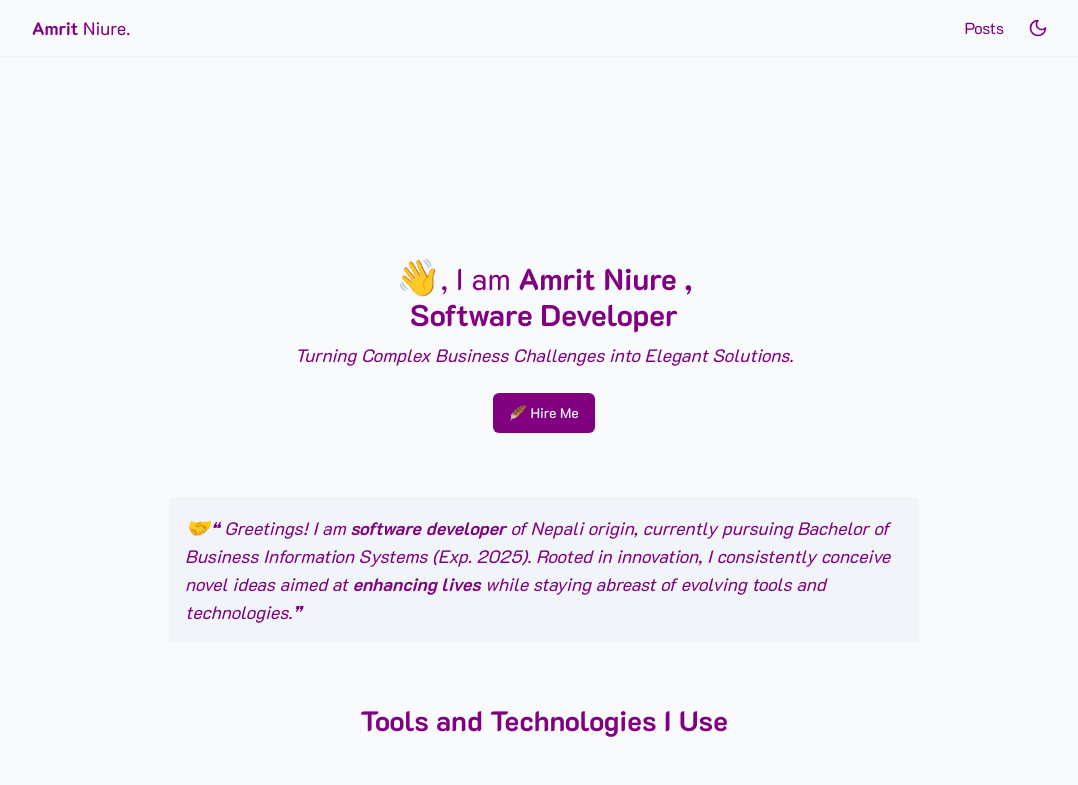
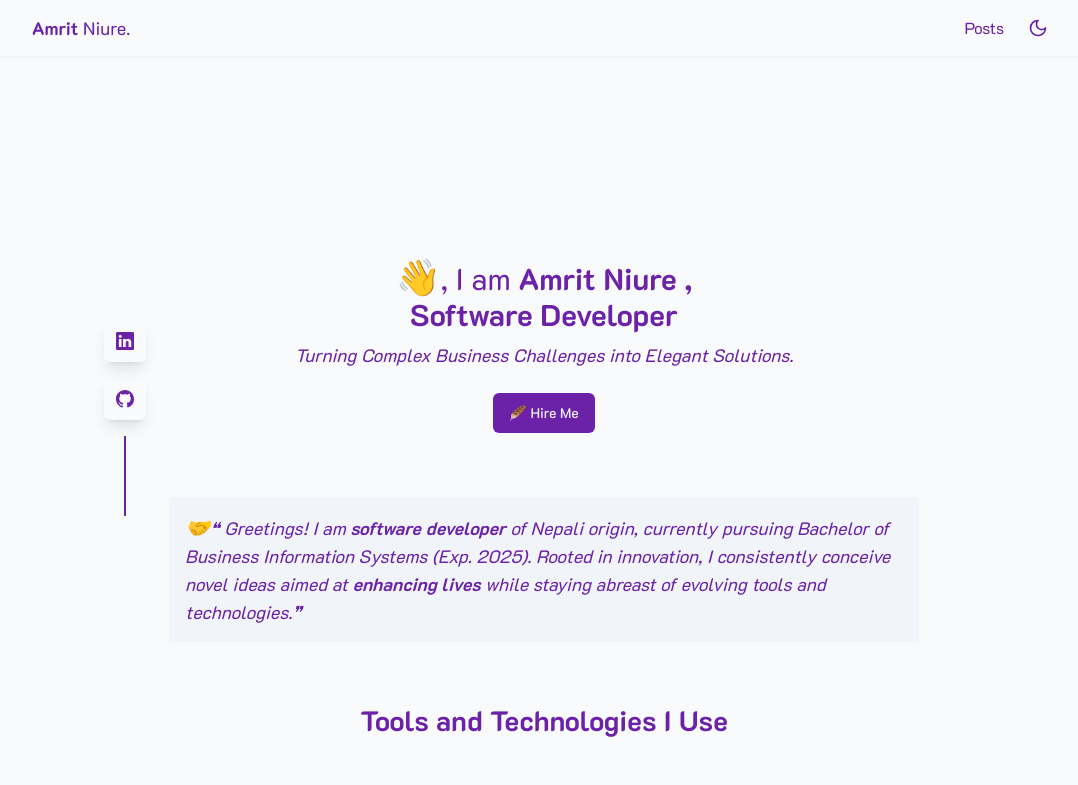
Before and after one commit to amrit-niure/Niure, a Next.js app: page / in a window 1280 px wide. Shown: the top 785 px of the page, without its empty margins (96-1174 px from the left). Built offline with nearby package versions, Linux system fonts and the light colour scheme.

Commit message:
basics..

```diff
--- a/package.json
+++ b/package.json
@@ -27,6 +27,7 @@
     "postcss": "8.4.28",
     "react": "18.2.0",
     "react-dom": "18.2.0",
+    "react-hot-toast": "^2.4.1",
     "react-icons": "^4.10.1",
     "tailwind-merge": "^1.14.0",
     "tailwindcss": "3.3.3",
--- a/src/components/Contact.tsx
+++ b/src/components/Contact.tsx
@@ -7,6 +7,7 @@ import { ArrowRight, Pen } from "lucide-react";
 import { BsPencilSquare } from "react-icons/bs";
 import { AiTwotonePhone } from "react-icons/ai";
 import Button from "./Button";
+import { Toaster, toast } from 'react-hot-toast';
 
 interface ContactProps {}
 
@@ -36,7 +37,7 @@ const Contact: FC<ContactProps> = () => {
     project: string;
   },onSubmitProps:FormikHelpers<MyFormValues>) => {
     // Handle form submission here
-    alert(values.name)
+   toast.success("Message Sent ❤️")
 onSubmitProps.resetForm()
   };
 
@@ -48,7 +49,8 @@ onSubmitProps.resetForm()
 
   return (
     <section className="">
-      <div className="flexbox flex-col  pb-4">
+      <Toaster />
+      <div className="flexbox flex-col   pb-4">
         <span className="text-h1 font-semibold">Get in Touch</span>
         <h2 className="hidden md:flex">Contact Me</h2>
       </div>
@@ -58,47 +60,47 @@ onSubmitProps.resetForm()
           <h3 className="flexbox text-h2 font-semibold">Talk to me</h3>
           <div className="px-8 flex flex-col gap-4">
 
-            <div className="flexbox flex-col gap-1 py-4 bg-white shadow-lg rounded-2xl">
+            <div className="flexbox flex-col gap-1 py-4 dark:text-primary-light bg-white dark:bg-darker shadow-lg border-light-gray dark:border-[3px] rounded-2xl">
              <BiMailSend className = "text-4xl" />
               <h3 className="font-bold">Email</h3>
-              <span className="text-main-light font-semibold">codetocontact.newray@gmail.com</span>
+              <span className="text-light-gray font-semibold">codetocontact.newray@gmail.com</span>
               <a
                 href="mailto:codetocontact.newray@gmail.com"
                 target="_blank"
                 className="contact__button"
               >
-              <span className="flex items-center  gap-2 font-semibold"> Write me{" "} <BsPencilSquare /></span>
+              <span className="flex items-center text-secondary gap-2 font-semibold"> Write me{" "} <BsPencilSquare /></span>
 
               </a>
             </div>
 
             {/* phone */}
-            <div className="flexbox flex-col gap-1  py-4 bg-white shadow-lg rounded-2xl">
+            <div className="flexbox flex-col gap-1  py-4 dark:text-primary-light bg-white dark:bg-darker shadow-lg border-light-gray dark:border-[3px] rounded-2xl">
              <BiMailSend className = "text-4xl" />
               <h3 className="font-bold">Phone</h3>
-              <span className="text-main-light font-semibold">+61 424 562 124</span>
+              <span className="text-light-gray  font-semibold">+61 424 562 124</span>
               <a
 
                 href="tel:+1234567890"
                 target="_blank"
                 className="contact__button"
               >
-              <span className="flex items-center  gap-2 font-semibold"> Call me{" "} <AiTwotonePhone /></span>
+              <span className="flex items-center text-secondary gap-2 font-semibold"> Call me{" "} <AiTwotonePhone /></span>
                 <i className="bx bx-right-arrow-alt contact__button-icon"></i>
               </a>
             </div>
 
             {/* other */}
 
-            <div className="flexbox flex-col gap-1  py-4 bg-white shadow-lg rounded-2xl">
+            <div className="flexbox flex-col gap-1  py-4 dark:text-primary-light bg-white dark:bg-darker shadow-lg border-light-gray dark:border-[3px] rounded-2xl">
              <BiMailSend className = "text-4xl" />
               <h3 className="font-bold">LinkedIn </h3>
-              <span className="text-main-light font-semibold">Amrit Niure</span>
+              <span className="text-light-gray  font-semibold">Amrit Niure</span>
               <a
                 href="https://www.linkedin.com/messaging/compose/?to=amrit-niure-313a75230" target="_blank"
                 className="contact__button"
               >
-              <span className="flex items-center  gap-2 font-semibold"> Message Me{" "} <BiMessageRounded className="text-bold"/></span>
+              <span className="flex items-center text-secondary gap-2 font-semibold"> Message Me{" "} <BiMessageRounded className="text-bold"/></span>
                 <i className="bx bx-right-arrow-alt contact__button-icon"></i>
               </a>
             </div>
@@ -110,7 +112,7 @@ onSubmitProps.resetForm()
         <h3 className="flexbox text-h2 font-semibold">Write Me Your Project</h3>
           <form onSubmit={formik.handleSubmit} className=" flex flex-col gap-8">
             <div className="flex flex-col relative">
-              <label htmlFor="name" className="absolute top-[-0.8rem] left-[1.25rem] text-main-light bg-slate-50 px-1.5 z-20">Name</label>
+              <label htmlFor="name" className="absolute top-[-0.8rem] left-[1.25rem] text-secondary  bg-slate-50 px-1.5 z-20 dark:bg-primary-dark dark:text-light-gray">Name</label>
               <input
                 type="text"
                 id="name"
@@ -119,15 +121,15 @@ onSubmitProps.resetForm()
                 onChange={formik.handleChange}
                 onBlur={formik.handleBlur}
                 value={formik.values.name}
-                className=" border-[3px] border-slate-500 bg-background outline-none px-6 py-4 rounded-xl "
+                className=" border-[3px] border-light-gray bg-background outline-none px-6 py-4 rounded-xl dark:bg-primary-dark  "
               />
               {formik.touched.name && formik.errors.name ? (
-                <div>{formik.errors.name}</div>
+              <div className="text-red-400">{formik.errors.email}</div>
               ) : null}
             </div>
 
             <div className="relative">
-              <label htmlFor="email"  className="absolute top-[-0.8rem] left-[1.25rem] text-main-light bg-slate-50 px-1.5 z-20">Email</label>
+              <label htmlFor="email"  className="absolute top-[-0.8rem] left-[1.25rem] text-secondary dark:text-light-gray bg-slate-50 px-1.5 z-20  dark:bg-primary-dark ">Email</label>
               <input
                 type="text"
                 id="email"
@@ -136,15 +138,15 @@ onSubmitProps.resetForm()
                 onChange={formik.handleChange}
                 onBlur={formik.handleBlur}
                 value={formik.values.email}
-                className=" border-[3px] border-slate-500 bg-background outline-none px-6 py-4 w-full rounded-xl "
+                className=" border-[3px] border-light-gray bg-background outline-none px-6 py-4 w-full rounded-xl  dark:bg-primary-dark "
               />
               {formik.touched.email && formik.errors.email ? (
-                <div>{formik.errors.email}</div>
+                <div className="text-red-400">{formik.errors.email}</div>
               ) : null}
             </div>
 
             <div className="relative">
-              <label htmlFor="project" className="absolute top-[-0.8rem] left-[1.25rem] text-main-light bg-slate-50 px-1.5 z-20">Project</label>
+              <label htmlFor="project" className="absolute top-[-0.8rem] left-[1.25rem] text-secondary dark:text-light-gray bg-slate-50 px-1.5 z-20 dark:bg-primary-dark ">Project</label>
               <textarea
                 id="project"
                 name="project"
@@ -154,10 +156,10 @@ onSubmitProps.resetForm()
                 onChange={formik.handleChange}
                 onBlur={formik.handleBlur}
                 value={formik.values.project}
-                className=" border-[3px] border-slate-500 bg-background outline-none px-6 py-4 w-full rounded-xl resize-none "
+                className=" border-[3px] border-light-gray bg-background outline-none px-6 py-4 w-full rounded-xl resize-none dark:bg-primary-dark "
               ></textarea>
               {formik.touched.project && formik.errors.project ? (
-                <div>{formik.errors.project}</div>
+              <div className="text-red-400">{formik.errors.email}</div>
               ) : null}
             </div>
 
--- a/src/components/FloatingIcons.tsx
+++ b/src/components/FloatingIcons.tsx
@@ -4,7 +4,7 @@ import { BsLinkedin, BsGithub } from "react-icons/bs";
 interface FloatingIconsProps {};
 
 const FloatingIcons: FC<FloatingIconsProps> = ({}) => {
-  return <div className="hidden left-0  top-[30vh] lg:left-[15vw] lg:top-[40vh] flex flex-col gap-4 items-center ">
+  return <div className="absolute left-0  top-[30vh] lg:left-[15vw] lg:top-[40vh] flex flex-col gap-4 items-center ">
   <a
     href="https://www.linkedin.com/in/amrit-niure-313a75230/"
     target="_blank"
--- a/src/components/Footer.tsx
+++ b/src/components/Footer.tsx
@@ -7,7 +7,7 @@ interface FooterProps {}
 
 const Footer: FC<FooterProps> = ({}) => {
   return (
-    <div className="flexbox bg-purple-950 dark:bg-[#271f4d]   ">
+    <div className="flexbox bg-footer dark:bg-footer-dark  ">
       <div className="container flexbox flex-col gap-8 text-white pt-16 py-8">
         <div className="flexbox flex-col gap-4">
           <h1 className="text-biggest font-bold ">Amrit Niure</h1>
--- a/src/components/Navbar.tsx
+++ b/src/components/Navbar.tsx
@@ -11,18 +11,18 @@ const Navbar: FC<NavbarProps> = ({}) => {
   const [show, setShow] = useState<boolean>(false);
   const { theme, setTheme } = useTheme();
   return (
-    <header className="sticky top-0 left-0 flexbox bg-slate-50 dark:bg-slate-900 shadow-sm transition-all ease-in-out duration-200 z-10">
+    <header className="sticky top-0 left-0 flexbox bg-light-background dark:bg-dark-background shadow-sm transition-all ease-in-out duration-200 z-10">
       <nav className="container h-header flex items-center text-primary w-full ">
-        <Link href={"/"} className=" mr-auto dark:text-slate-100 text-lg">
+        <Link href={"/"} className=" mr-auto dark:text-primary-light text-lg">
         <b>Amrit</b>  Niure.
         </Link>
         {/* Desktop Nav */}
-        <div className="hidden md:flex items-center gap-4 dark:text-slate-100">
+        <div className="hidden md:flex items-center gap-4 dark:text-primary-light">
           <Link href={"/posts"} className=" hover:opacity-80">
             Posts
           </Link>
           <div
-            className="hover:bg-slate-100 dark:hover:text-slate-900 rounded-full p-2  dark:text-slate-100"
+            className="hover:bg-primary-light dark:hover:text-primary-dark rounded-full p-2  dark:text-primary-light"
             onClick={() => setTheme(theme === "dark" ? "light" : "dark")}
           >
             {theme === "dark" ? <Sun size={20} /> : <Moon size={20} />}
@@ -30,7 +30,7 @@ const Navbar: FC<NavbarProps> = ({}) => {
         </div>
         {/* Mobile nav */}
         <div className="flex md:hidden">
-          <Menu onClick={() => setShow(true)}  className="dark:text-slate-100"/>
+          <Menu onClick={() => setShow(true)}  className="dark:text-primary-light"/>
           {show && (
             <Sidebar setShow={setShow} />
           )}
--- a/src/components/Sidebar.tsx
+++ b/src/components/Sidebar.tsx
@@ -47,7 +47,7 @@ const Sidebar: FC<SidebarProps> = ({ setShow }) => {
             <li className="group" onClick={() => setShow(false)}>
               <Link
                 href={option.href}
-                className="text-gray-700 hover:text-purple-800 dark:hover:text-slate-900 hover:bg-gray-50 group flex gap-3 p-2 text-sm  dark:text-slate-200 items-center border-b-[1px]"
+                className="text-gray-700 hover:text-purple-800 dark:hover:text-slate-900 hover:bg-gray-50 group flex gap-3 p-2 text-sm  dark:text-slate-200 items-center "
               >
                 <Icon size={20} />
                 <span className="truncate">{option.name}</span>
--- a/tailwind.config.ts
+++ b/tailwind.config.ts
@@ -10,13 +10,17 @@ const config: Config = {
   theme: {
     extend: {
       colors: {
-        // 'primary' : "#154c79",
-        'primary' : "purple",
-        'main' : 'rgb(2 6 23);',
-        'main-light' : 'rgba(2, 6, 23,0.6);',
-        'background' :'rgb(248 250 252)' ,
-        "secondary" : "#FCA311",
-        "semi-white" : "#E5E5E5"
+        'primary' : '#6b21a8',  //purple-800
+        'primary-light' : '#f1f5f9',  //purple-800
+        'secondary' : '#c084fc', //purple-400
+        'primary-dark' : '#0f172a', // slate-900
+        'light-gray': '#14b8a6', //teal-500
+        'light-background' :'#f8fafc', // slate-50
+        'dark-background' :' #0f172a' , //slate-900
+        'darker' :'#020617' ,  //slate-950
+        'footer': '#3b0764', //purple-950
+        'footer-dark': '#4a044e', //dark purple
+        'shadow-dark': '#475569',
       },
       fontFamily: {
         'poppins': ['Poppins', 'sans-serif'],
```
Also changed, not shown: 1 other file (tests, documents, lock files or other folders).
